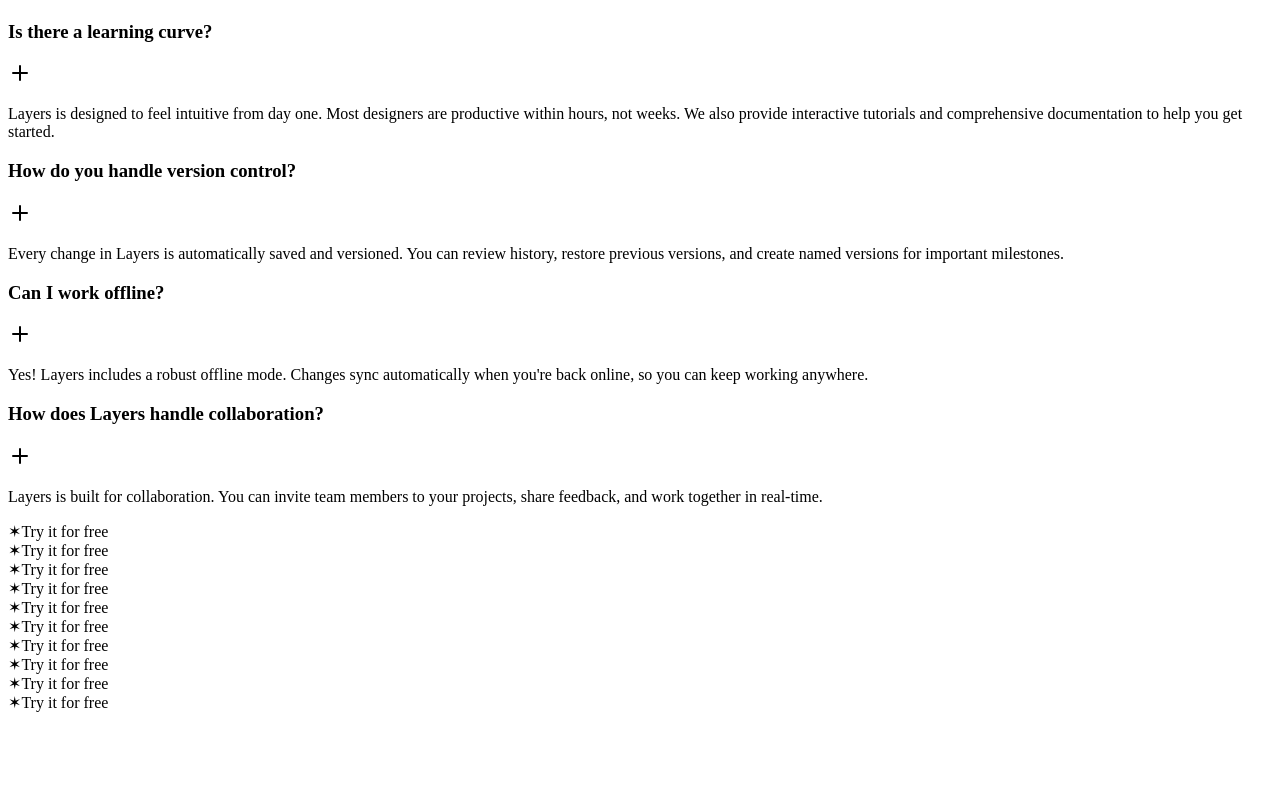
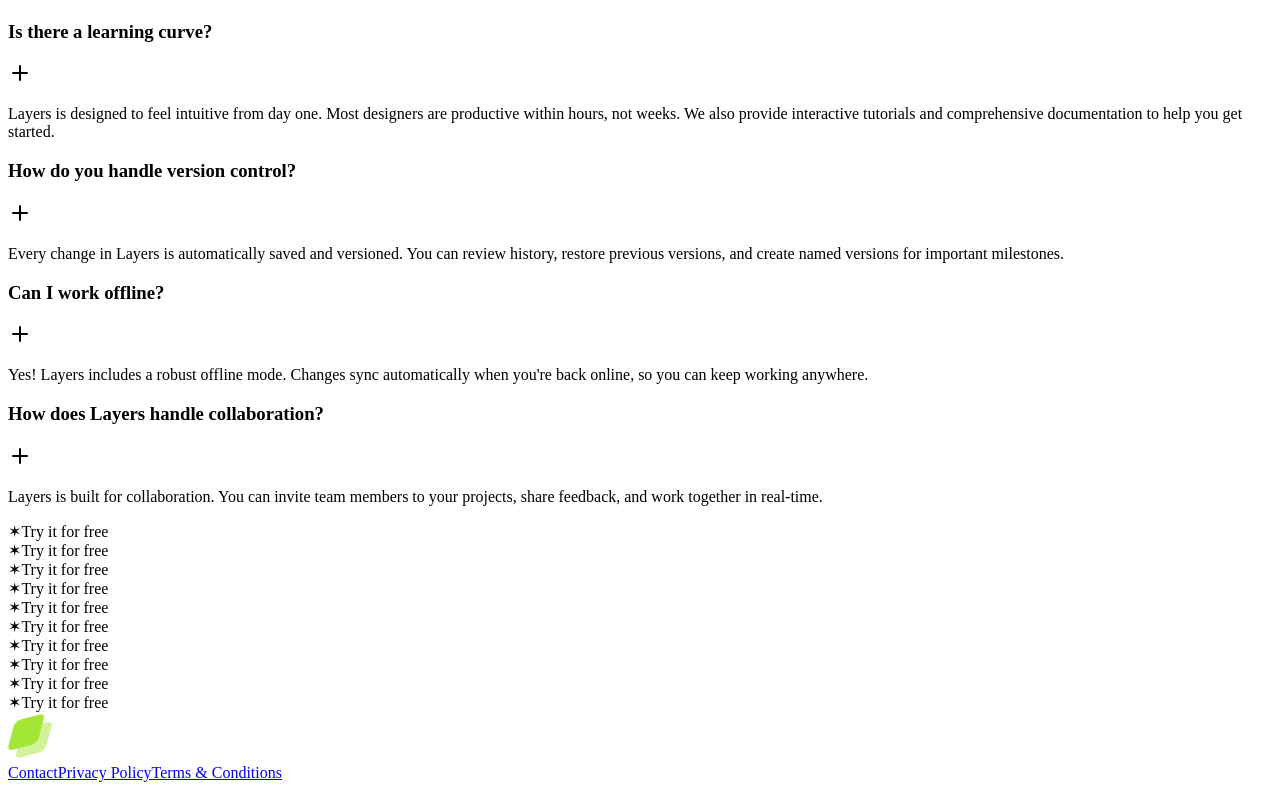
Before and after one commit to DamDev1/layers, a Next.js app: page / in a window 1280 px wide. Shown: the part 8696-9486 px from the top of the page. Before the commit the page ends 9416 px from the top, so only its background shows below. Built offline with nearby package versions, Linux system fonts and the light colour scheme.

Commit message:
Added Footer component and imported it into the Home page

```diff
--- a/src/app/page.tsx
+++ b/src/app/page.tsx
@@ -1,6 +1,7 @@
 import CallToAction from "@/sections/CallToAction";
 import Faqs from "@/sections/Faqs";
 import Features from "@/sections/Features";
+import Footer from "@/sections/Footer";
 import Header from "@/sections/Header";
 import Hero from "@/sections/Hero";
 import Integrations from "@/sections/Integrations";
@@ -17,5 +18,6 @@
     <Integrations/>
     <Faqs/>
     <CallToAction/>
+    <Footer/>
   </>;
 }
--- a/src/sections/Footer.tsx
+++ b/src/sections/Footer.tsx
@@ -1,3 +1,6 @@
+import { logoImage } from "@/assets/images";
+import Image from "next/image";
+
 const footerLinks = [
     { href: "#", label: "Contact" },
     { href: "#", label: "Privacy Policy" },
@@ -5,5 +8,22 @@
 ];
 
 export default function Footer() {
-    return <div>Footer</div>;
+    return (
+        <section>
+            <div className="container">
+                <div className="flex flex-col items-center gap-6 md:flex-row md:justify-between">
+                    <div>
+                        <Image src={logoImage} alt="Layer Logo" />
+                    </div>
+                    <div>
+                        <nav className="flex gap-6">
+                            {footerLinks.map((link) => (
+                                <a href={link.href} className="text-white/50 text-sm">{link.label}</a>
+                            ))}
+                        </nav>
+                    </div>
+                </div>
+            </div>
+        </section>
+    );
 }
```
